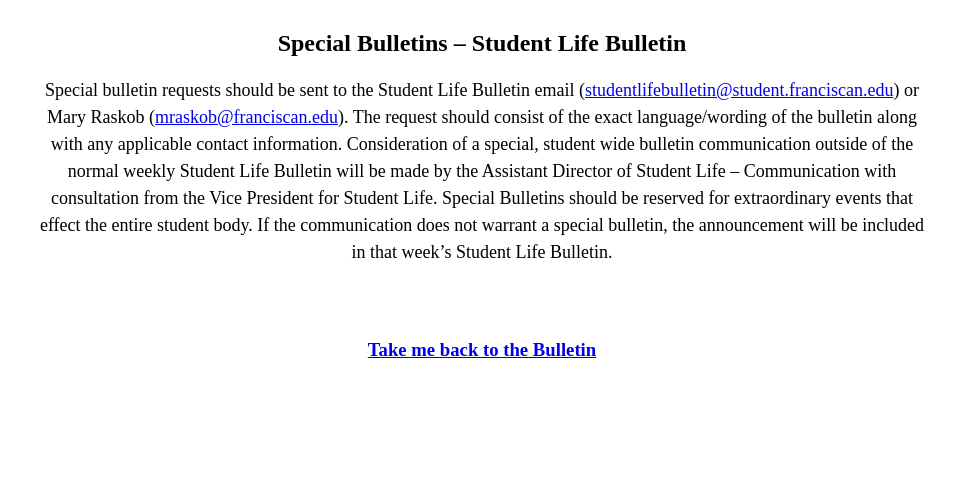
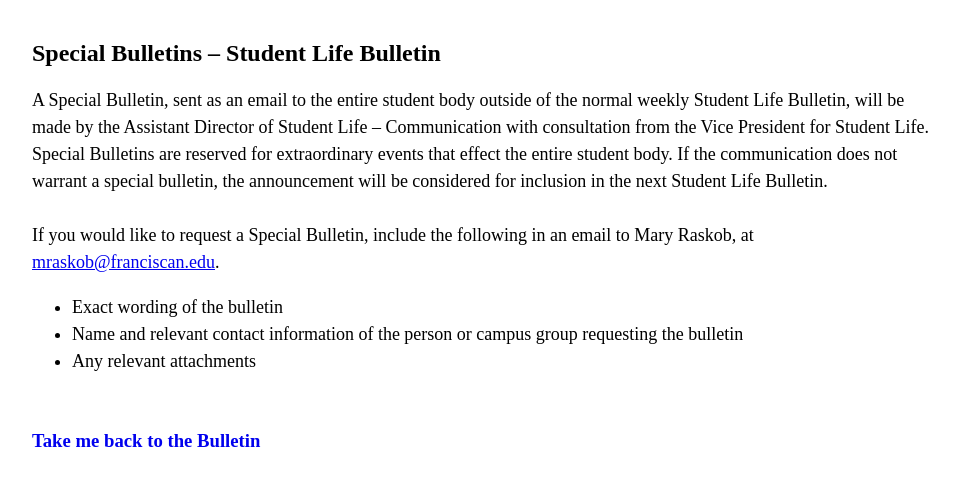
Before and after one commit to thebookofjedediah/react-bulletin, a React (Create React App) app: page /special in a window 1280 px wide. Shown: the top 486 px of the page, without its empty margins (158-1117 px from the left). Built offline with nearby package versions, Linux system fonts and the light colour scheme.

Commit message:
fix phrasing and styling of announcements, remove special announcement tab

```diff
--- a/src/components/Layout/AnnouncementForm.js
+++ b/src/components/Layout/AnnouncementForm.js
@@ -5,6 +5,7 @@
 import CloseIcon from '@material-ui/icons/Close'
 import IconButton from '@material-ui/core/IconButton'
 import JotformEmbed from 'react-jotform-embed'
+import Typography from '@material-ui/core/Typography'
 
 const styles = theme => ({
   textfield: {
@@ -49,6 +50,12 @@
           </IconButton>
 
           <JotformEmbed src='https://form.jotform.com/91895433142157' />
+
+          <Typography type='subtitle1' align='center'>
+            Special bulletins may be sent between regular Student Life
+            Bulletins. Learn more about special bulletins and how to request
+            them <a href='/special'>here</a>.
+          </Typography>
         </div>
       </Drawer>
     )
--- a/src/components/Layout/drawer.js
+++ b/src/components/Layout/drawer.js
@@ -181,12 +181,6 @@
           <ListItemText secondary={'Submit Announcement'} />
         </ListItem>
         <Divider />
-        <Link to='/special' className={classes.link}>
-          <ListItem button>
-            <ListItemText secondary={'Special Bulletin Request'} />
-          </ListItem>
-        </Link>
-        <Divider />
       </div>
     )
     return (
--- a/src/styles/index.css
+++ b/src/styles/index.css
@@ -26,9 +26,19 @@
 
 .help-page {
   max-width: 900px;
-  text-align: center;
-  padding: 10px;
+  text-align: left;
+  padding: 20px;
   padding-left: calc(50% - 450px);
+}
+
+@media screen and (max-width: 960px) {
+  .help-page {
+    padding: 20px;
+  }
+}
+
+.fix-link {
+  text-decoration: none;
 }
 
 .view-all-posts {
--- a/src/views/Special.js
+++ b/src/views/Special.js
@@ -10,28 +10,30 @@
     <section className='help-page'>
       <h2>Special Bulletins – Student Life Bulletin</h2>
       <p>
-        Special bulletin requests should be sent to the Student Life Bulletin
-        email (
-        <a href='studentlifebulletin@student.franciscan.edu'>
-          studentlifebulletin@student.franciscan.edu
-        </a>
-        ) or Mary Raskob (
-        <a href='mraskob@franciscan.edu'>mraskob@franciscan.edu</a>). The
-        request should consist of the exact language/wording of the bulletin
-        along with any applicable contact information. Consideration of a
-        special, student wide bulletin communication outside of the normal
-        weekly Student Life Bulletin will be made by the Assistant Director of
-        Student Life – Communication with consultation from the Vice President
-        for Student Life. Special Bulletins should be reserved for extraordinary
-        events that effect the entire student body. If the communication does
-        not warrant a special bulletin, the announcement will be included in
-        that week’s Student Life Bulletin.
+        A Special Bulletin, sent as an email to the entire student body outside
+        of the normal weekly Student Life Bulletin, will be made by the
+        Assistant Director of Student Life – Communication with consultation
+        from the Vice President for Student Life. Special Bulletins are reserved
+        for extraordinary events that effect the entire student body. If the
+        communication does not warrant a special bulletin, the announcement will
+        be considered for inclusion in the next Student Life Bulletin.
         <br />
         <br />
-        <br />
+        If you would like to request a Special Bulletin, include the following
+        in an email to Mary Raskob, at{' '}
+        <a href='mailto:mraskob@franciscan.edu'>mraskob@franciscan.edu</a>.
+        <ul>
+          <li>Exact wording of the bulletin</li>
+          <li>
+            Name and relevant contact information of the person or campus group
+            requesting the bulletin
+          </li>
+          <li>Any relevant attachments</li>
+        </ul>
       </p>
+      <br />
 
-      <Link to={`/`}>
+      <Link to={`/`} className='fix-link'>
         <h3>Take me back to the Bulletin</h3>
       </Link>
     </section>
```
